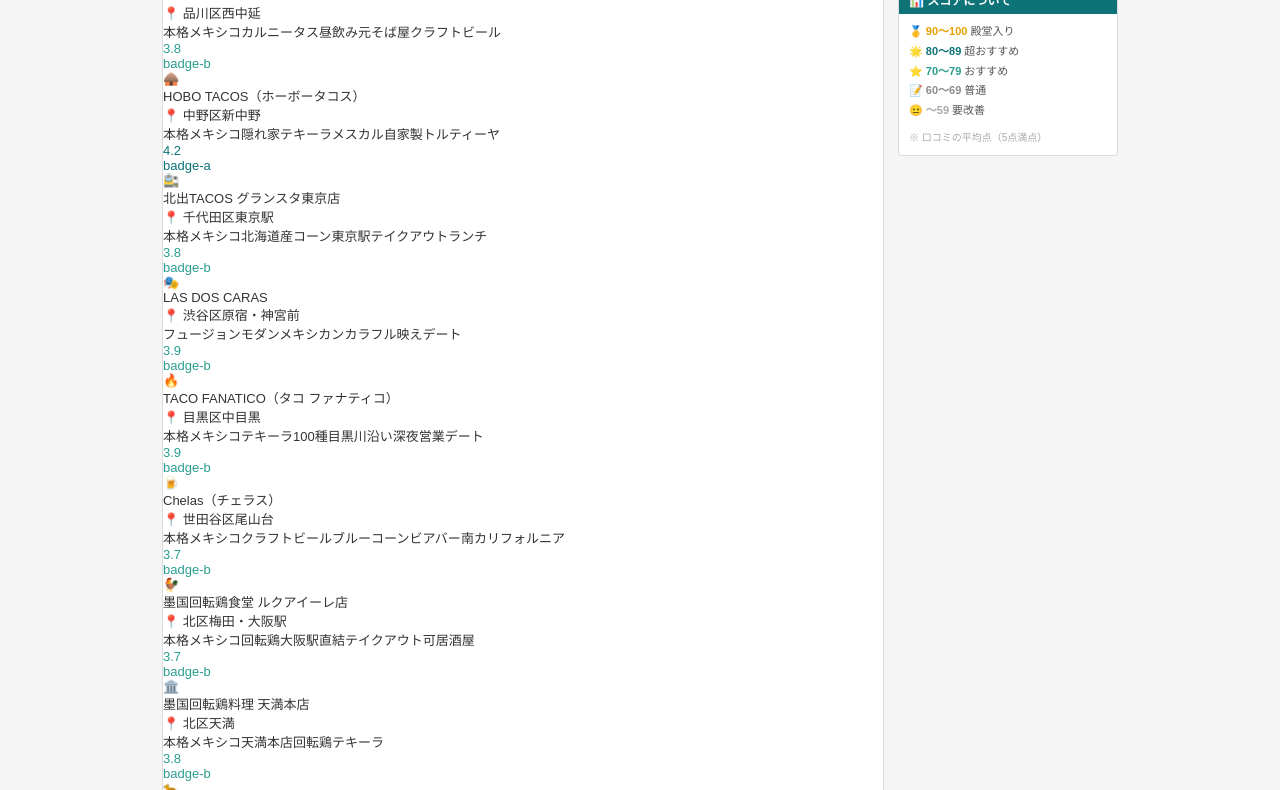
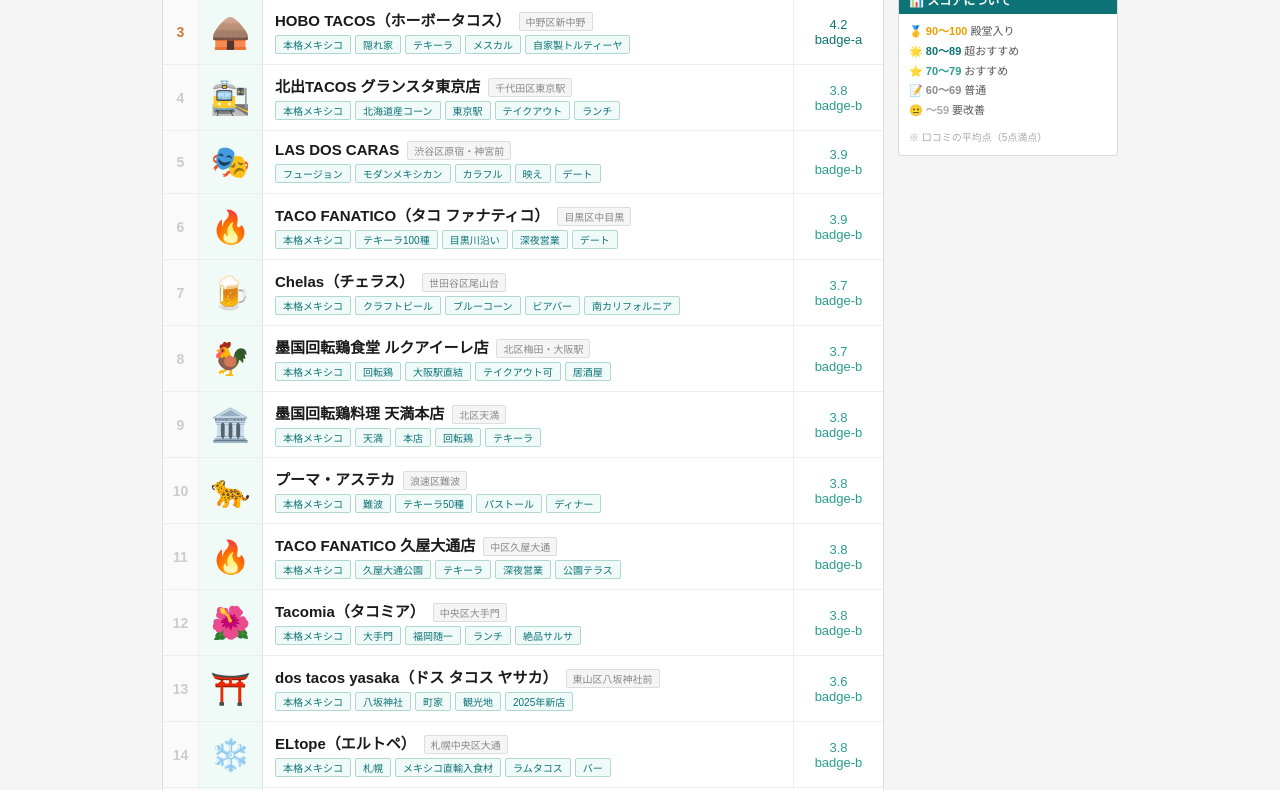
Before and after one commit to dubianyangtai36-afk/tacos-db3, a plain HTML site: page index.html in a window 1280 px wide. Shown: the part 725-1515 px from the top of the page. Drawn offline with Linux system fonts and the light colour scheme.

Commit message:
Fix renderCards to use correct CSS class names (store-row, store-emoji, etc.)

```diff
--- a/index.html
+++ b/index.html
@@ -1518,37 +1518,35 @@
   }
 
   function _renderCards() {
-    const list = _currentList;
-    const visible = list.slice(0, _displayCount);
-    const el = document.getElementById('store-list');
-    el.innerHTML = visible.map(s => {
-      const sc = getBlendedScore(s);
-      const five = toFive(sc);
-      return '<div class="store-card" onclick="openModal('+s.id+')">'
-        +'<div class="store-card-emoji">'+s.emoji+'</div>'
-        +'<div class="store-card-body">'
-        +'<div class="store-card-name">'+s.name+'</div>'
-        +'<div class="store-card-area">📍 '+s.neighborhood+'</div>'
-        +'<div class="store-card-tags">'+s.tags.map(t=>'<span class="tag">'+t+'</span>').join('')+'</div>'
+      var list = _currentList;
+      var visible = list.slice(0, _displayCount);
+      var el = document.getElementById('store-list');
+      el.innerHTML = visible.map(function(s, i) {
+        var sc = getBlendedScore(s);
+        var five = toFive(sc);
+        return '<div class="store-row" onclick="openModal('+s.id+')">'
+          +'<div class="store-rank'+(i<3?' r'+(i+1):'')+'">'+(i+1)+'</div>'
+          +'<div class="store-emoji">'+s.emoji+'</div>'
+          +'<div class="store-info">'
+          +'<div class="store-name-row"><span class="store-name">'+s.name+'</span><span class="store-area-badge">'+s.neighborhood+'</span></div>'
+          +'<div class="store-tags">'+s.tags.map(function(t){return '<span class="store-tag">'+t+'</span>';}).join('')+'</div>'
           +'</div>'
-        +'<div class="store-card-score '+scoreClass(sc)+'">'
-        +'<div class="store-card-score-num">'+five+'</div>'
-        +'<div class="store-card-score-label">'+scoreBadge(sc)+'</div>'
+          +'<div class="store-score-area '+scoreClass(sc)+'">'
+          +'<div>'+five+'</div>'
+          +'<div>'+scoreBadge(sc)+'</div>'
           +'</div></div>';
       }).join('');
-
-    // Add load more button
-    const remaining = list.length - _displayCount;
-    const loadMoreEl = document.getElementById('load-more-wrap');
+      var remaining = list.length - _displayCount;
+      var loadMoreEl = document.getElementById('load-more-wrap');
       if (loadMoreEl) loadMoreEl.remove();
       if (remaining > 0) {
-      const wrap = document.createElement('div');
+        var wrap = document.createElement('div');
         wrap.id = 'load-more-wrap';
         wrap.style.cssText = 'text-align:center;padding:24px 0;';
         wrap.innerHTML = '<button onclick="_loadMore()" style="background:linear-gradient(135deg,#f59e0b,#d97706);color:#fff;border:none;padding:14px 48px;border-radius:30px;font-size:16px;font-weight:700;cursor:pointer;box-shadow:0 4px 15px rgba(245,158,11,0.4);transition:all 0.3s;"'
           +' onmouseover="this.style.transform=\'scale(1.05)\';this.style.boxShadow=\'0 6px 20px rgba(245,158,11,0.5)\';"'
           +' onmouseout="this.style.transform=\'scale(1)\';this.style.boxShadow=\'0 4px 15px rgba(245,158,11,0.4)\';"'
-        +'>🌮 もっと見る（残り '+remaining+' 件）</button>';
+          +'>\ud83c\udf2e \u3082\u3063\u3068\u898b\u308b\uff08\u6b8b\u308a '+remaining+' \u4ef6\uff09</button>';
         el.parentNode.insertBefore(wrap, el.nextSibling);
       }
     }
@@ -1557,7 +1555,7 @@
     _displayCount += _PER_LOAD;
     _renderCards();
     // Scroll to where new items start
-    const cards = document.querySelectorAll('#store-list .store-card');
+    const cards = document.querySelectorAll('#store-list .store-row');
     if (cards.length > _displayCount - _PER_LOAD) {
       cards[_displayCount - _PER_LOAD].scrollIntoView({behavior:'smooth', block:'center'});
     }
```
Lines whose indentation alone changed are shown as unchanged.
